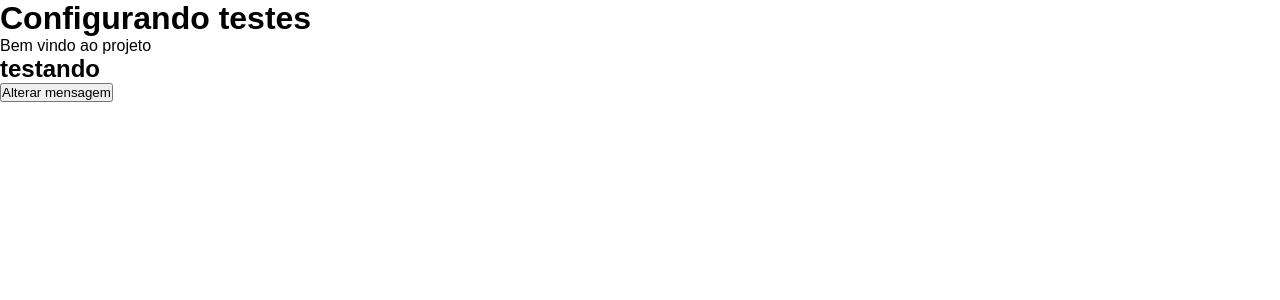
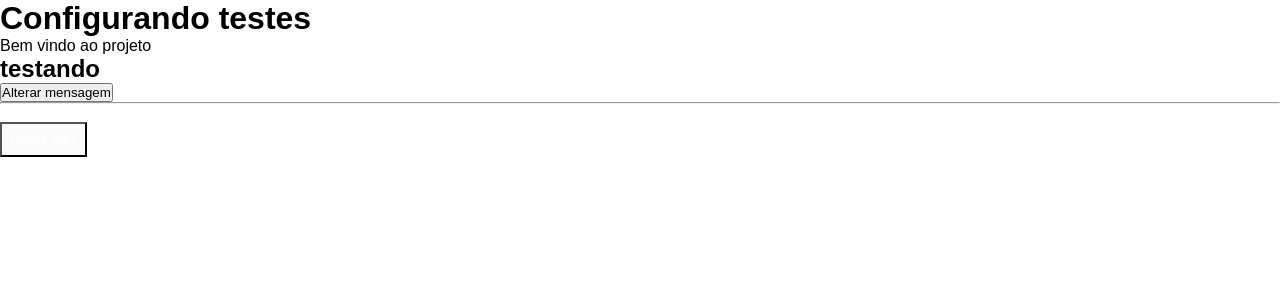
Before and after one commit to YanGraim/ReactJs-testes, a React (Vite) app: page / in a window 1280 px wide. Shown: the top 300 px of the page. Built offline with nearby package versions, Linux system fonts and the light colour scheme.

Commit message:
testa componente personalizado

```diff
--- a/src/App.tsx
+++ b/src/App.tsx
@@ -1,5 +1,6 @@
 import { useState } from 'react'
 import './App.css'
+import { Button } from './Button'
 
 function App() {
   const [message, setMessage] = useState("Bem vindo ao projeto")
@@ -11,6 +12,12 @@ function App() {
       <h2>testando</h2>
 
       <button onClick={() => setMessage("fazendo testes")}>Alterar mensagem</button>
+
+      <hr />
+      <br />
+      <Button onClick={() => alert("clicou")} disabled={true}>
+        Clique aqui
+      </Button>
     </div>
   )
 }
--- /dev/null
+++ b/src/Button/index.tsx
@@ -0,0 +1,14 @@
+import { ReactNode } from "react";
+
+
+export function Button({ children, onClick, disabled }: {
+    children: ReactNode,
+    onClick: () => void,
+    disabled: boolean
+}) {
+    return (
+        <button style={{ padding: 8, color: "#fff", backgroundColor: disabled ? "#fafafa" : "#121212" }} onClick={onClick}>
+            {children}
+        </button>
+    )
+}
```
Also changed, not shown: 1 other file (tests, documents, lock files or other folders).
